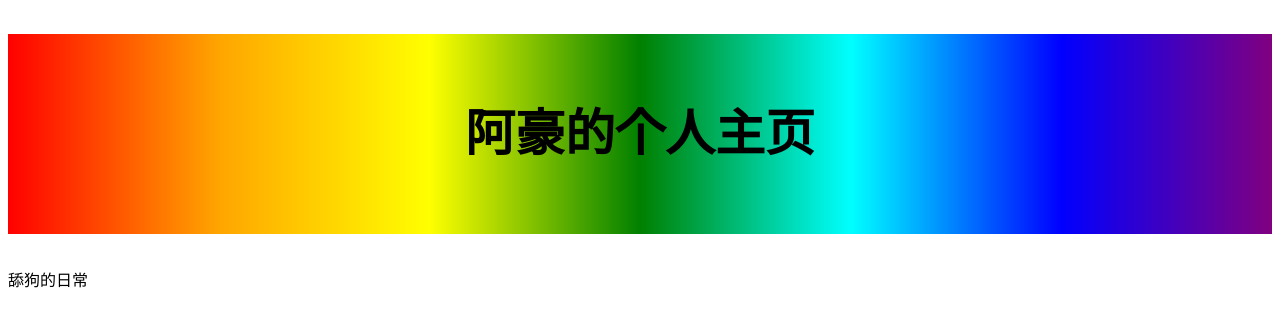
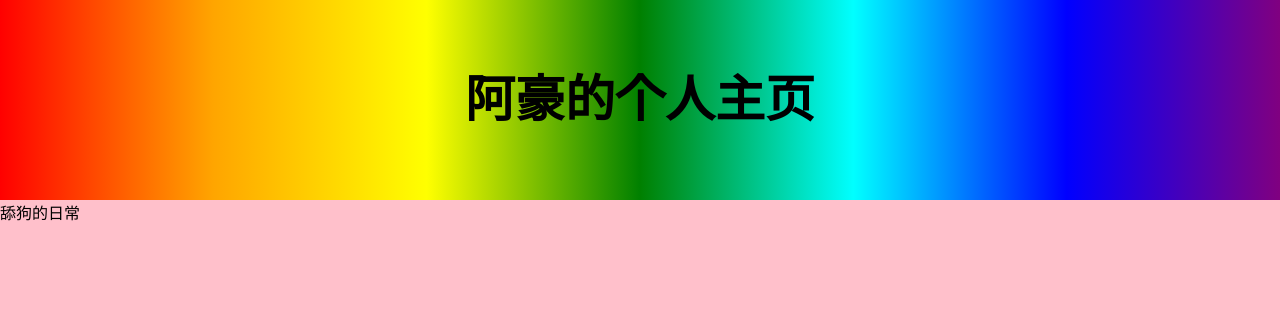
Before and after one commit to tower-x/tower-x.github.io, a plain HTML site: page index.html in a window 1280 px wide. Drawn offline with Linux system fonts and the light colour scheme.

Commit message:
再次更新

```diff
--- a/index.html
+++ b/index.html
@@ -4,6 +4,7 @@
     <meta charset="UTF-8">
     <meta name="viewport" content="width=device-width, initial-scale=1.0">
     <title>Document</title>
+    <link rel="stylesheet" href="./lx.css">
     <style>
         h1 {
             text-align: center;
```
